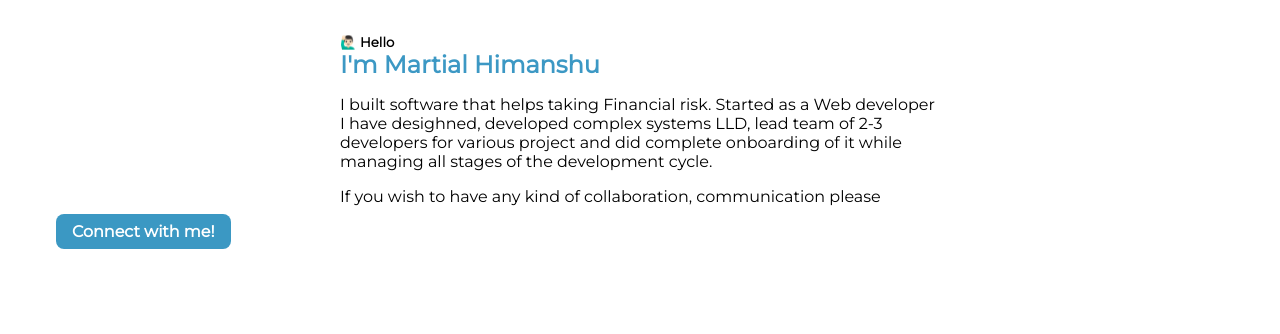
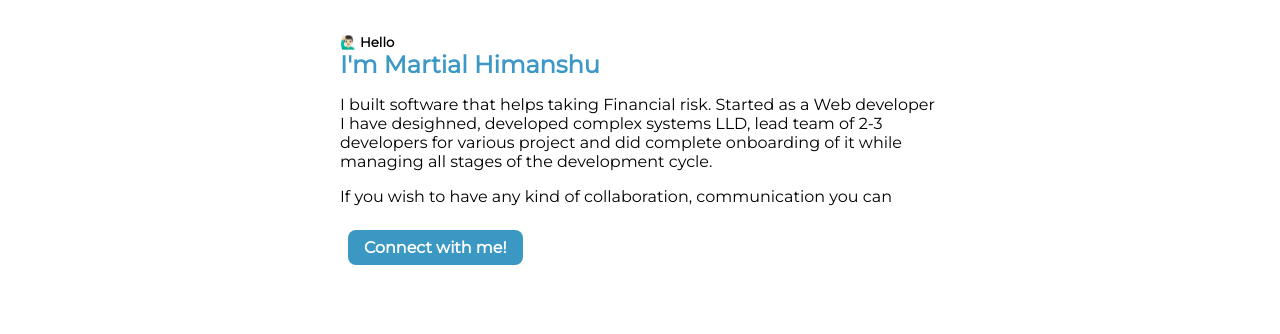
Before and after one commit to mhimanshu0101/Martial-Himanshu-Portfolio, a plain HTML site: page index.html in a window 1280 px wide. Shown: the part 332-666 px from the top of the page. Drawn offline with nearby package versions, Linux system fonts and the light colour scheme.

Commit message:
connect div in center

```diff
--- a/index.html
+++ b/index.html
@@ -60,8 +60,9 @@
         <h2 class="text-primary">I'm Martial Himanshu</h2>
         <p>I built software that helps taking Financial risk. Started as a Web developer I have desighned, developed complex systems LLD, lead team of 2-3 developers for various project and did complete
             onboarding of it while managing all stages of the development cycle.</p>
-            If you wish to have any kind of collaboration, communication please
-        </div><div>
+            If you wish to have any kind of collaboration, communication you can
+        </div>
+        <div class="container container-center">
             <a class="link link-primary" href="https://www.linkedin.com/in/i-mhimanshu/">Connect with me!</a>
         </div>
     </section>
```
